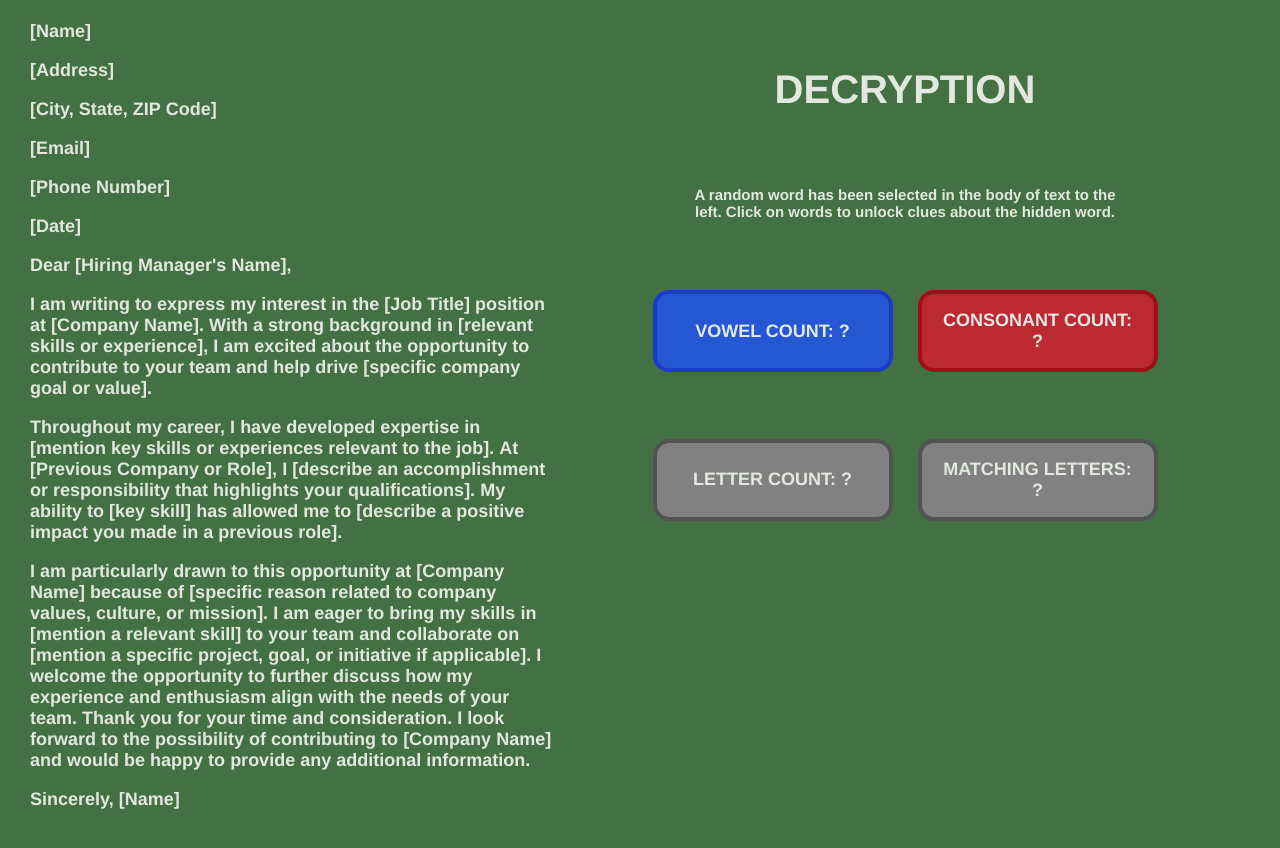
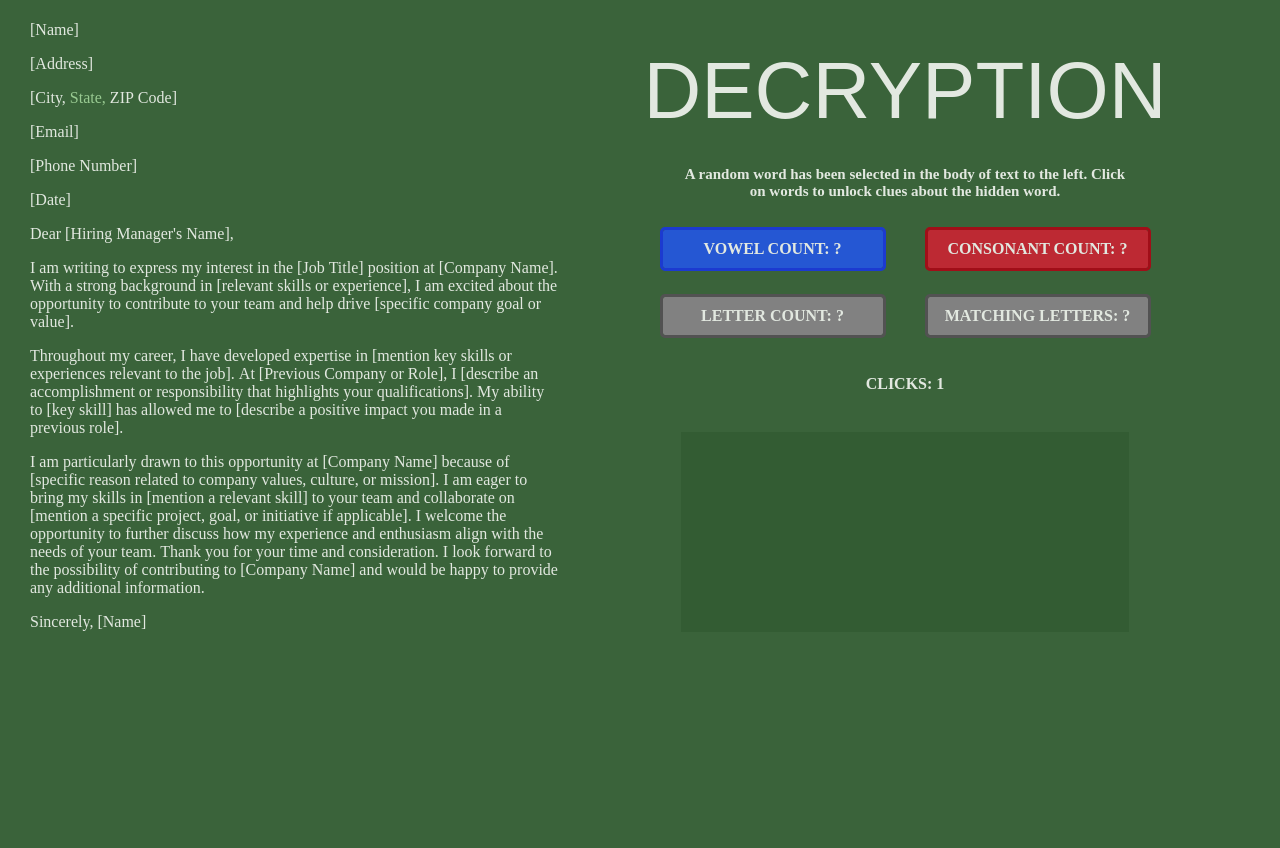
Before and after one commit to wileyquinnb/CoverLetterGame, a plain HTML site: page base.html in a window 1280 px wide. Both pictures are taken after a click on the button "State,". After the commit the page ends 800 px from the top, so only its background shows below. Drawn offline with Linux system fonts and the light colour scheme; a web font is replaced by a local one.

Commit message:
+quallife

```diff
--- a/base.html
+++ b/base.html
@@ -7,6 +7,8 @@
     <title></title>
     <link rel="stylesheet" href="page.css">
     <link rel="stylesheet" href="container.css">
+    <link rel="stylesheet" href="https://use.typekit.net/auw0gxu.css">
+    <link rel="stylesheet" href="https://use.typekit.net/auw0gxu.css">
     <script defer src="game.js"></script>
     <!-- <script defer src="audio.js"></script> -->
     <audio loop>
@@ -15,7 +17,7 @@
 </head>
 
 <body>
-    <div id=letter class="body-text">
+    <div id="letter" class="body-text">
         <div class="header">
             [Name]
             </p>
@@ -82,6 +84,9 @@
             <button id="b3" class="button-general inactive-button">LETTER COUNT: ?</button><button id="b4"
                 class="button-general inactive-button">MATCHING LETTERS: ?</button>
         </div>
+        <div class="button-card">
+            <button id="bc" class="button-general counter">CLICKS: 0</button>
+        </div>
         <!-- <div><button id="music" onClick="togglePlay()" class="button-card button-general music">TOGGLE MUSIC</button>
         </div> -->
         <div class="placeholder"></div>
--- a/container.css
+++ b/container.css
@@ -8,9 +8,9 @@
     margin-right: 80px;
     box-sizing: border-box;
     text-indent: 0px;
-    font-family:'Franklin Gothic Medium', 'Arial Narrow', Arial, sans-serif;
+    font-family:"roboto-slab", serif;
     font-size: 40px;
-    font-weight: bold;
+    font-weight: 600;
     color: rgb(226, 232, 224);
 }
 
@@ -23,6 +23,10 @@
     display: flex;
     flex-direction: row;
     justify-content: space-around;
+    font-family: "pf-fuel-decay", sans-serif;
+    font-weight: 400;
+    font-style: normal;
+    font-size: 80px;
 }
 
 .subtitle {
@@ -39,79 +43,82 @@
     display: flex;
     flex-direction: row;
     justify-content: space-around;
-    font-size: 18px;
-    font-weight: bold;
+    font-size: 16px;
+    font-weight: 600;
 }
 
 
 /* BUTTONS */
 .button-general {
     width: 200px;
-    padding: 16px;
-    border-radius: 12px;
+    padding: 10px;
+    border-radius: 2px;
     text-align: center;
 }
 
 .button1 {
     background-color: rgb(37, 87, 211);
-    outline: 4px solid rgb(28, 58, 208);
+    outline: 3px solid rgb(28, 58, 208);
 }
 .button1:hover {
-    background-color: rgb(42, 113, 190);
-    outline: 4px solid rgb(5, 26, 131);
+    background-color: rgb(26, 106, 190);
+    outline: 3px solid rgb(8, 31, 143);
     outline-offset: 0px;
 }
 
 .button2 {
     background-color: rgb(189, 41, 51);
-    outline: 4px solid rgb(161, 14, 24);
+    outline: 3px solid rgb(161, 14, 24);
 }
 .button2:hover {
     background-color: rgb(202, 63, 72);
-    outline: 4px solid rgb(119, 11, 18);
+    outline: 3px solid rgb(119, 11, 18);
     outline-offset: 0px;
 }
 
 .button3 {
     background-color: rgb(220, 161, 0);
-    outline: 4px solid rgb(173, 126, 8);
+    outline: 3px solid rgb(173, 126, 8);
 }
 .button3:hover {
     background-color: rgb(219, 171, 41);
-    outline: 4px solid rgb(135, 98, 4);
+    outline: 3px solid rgb(153, 107, 0);
     outline-offset: 0px;
 }
 
 .button4 {
     background-color: rgb(110, 5, 115);
-    outline: 4px solid rgb(75, 4, 79);
+    outline: 3px solid rgb(75, 4, 79);
 }
 .button4:hover {
     background-color: rgb(117, 30, 122);
-    outline: 4px solid rgb(45, 1, 47);
+    outline: 3px solid rgb(45, 1, 47);
     outline-offset: 0px;
 }
 
 .inactive-button {
     background-color: rgb(129, 129, 129);
-    outline: 4px solid rgb(82, 82, 82);
+    outline: 3px solid rgb(82, 82, 82);
 }
 .inactive-button:hover {
     background-color: rgb(136, 136, 136);
-    outline: 4px solid rgb(82, 82, 82);
+    outline: 3px solid rgb(82, 82, 82);
 }
 
 .music {
     background: rgb(79, 109, 79);
-    outline: 4px solid rgb(44, 81, 44);
+    outline: 3px solid rgb(44, 81, 44);
     margin: 0 auto;
 }
 .music:hover {
     background: rgb(110, 147, 110);
-    outline: 4px solid rgb(44, 81, 44);
+    outline: 3px solid rgb(44, 81, 44);
 }
 /* END BUTTONS */
 
 .placeholder {
     height: 200px;
+    width: 35vw;
+    background-color: rgb(51, 92, 51);
+    margin: 0 auto;
 }
--- a/game.js
+++ b/game.js
@@ -169,7 +169,8 @@ function addButtonClickListener(wordDetails, body, randomWord) {
 
     // Listen for click events on the body
     body.addEventListener("click", function (event) {
-        if (event.target.tagName === "BUTTON") { // Ensure the clicked element is a button
+        const letterDiv = document.getElementById("letter");
+        if (event.target.tagName === "BUTTON" && letterDiv.contains(event.target)) { // Ensure the clicked element is a button within #letter
             const clickedWord = event.target.textContent.toLowerCase(); // Get button text
             const clickedWordStripped = clickedWord.replace(/[^a-z0-9]/gi, ""); // Remove non-alphanumeric characters
             const clickedWordSet = new Set(clickedWordStripped); // Convert clicked word into a set of letters
@@ -192,8 +193,6 @@ function addButtonClickListener(wordDetails, body, randomWord) {
             if ((updatedButtons.has("b1") || updatedButtons.has("b2")) && clickedWordStripped.length === wordDetails.letterCount && !updatedButtons.has("b3")) {
                 if (b3) {
                     b3.textContent = `LETTER COUNT: ${wordDetails.letterCount}`;
-                    // b3.classList.remove("inactive-button");
-                    // b3.classList.add("button3"); // Add the class after update
                 }
                 updatedButtons.add("b3");
             }
@@ -230,3 +229,33 @@ function addButtonClickListener(wordDetails, body, randomWord) {
         }
     });
 }
+
+
+
+// Click counter
+document.addEventListener("DOMContentLoaded", function () {
+    let count = 0;
+    const button = document.getElementById("bc");
+    const letterDiv = document.getElementById("letter");
+
+    letterDiv.addEventListener("click", function (event) {
+        if (event.target.tagName === "BUTTON") {
+            count++;
+            button.textContent = `CLICKS: ${count}`;
+        }
+    });
+});
+
+
+// Change clicked word to gray
+document.addEventListener("DOMContentLoaded", function () {
+    const letterDiv = document.getElementById("letter");
+    if (letterDiv) {
+        const buttons = letterDiv.getElementsByTagName("button");
+        for (let button of buttons) {
+            button.addEventListener("click", function () {
+                button.style.color = "rgb(153, 202, 146)";
+            });
+        }
+    }
+});
--- a/page.css
+++ b/page.css
@@ -9,11 +9,11 @@ body {
     padding: 30px;
     box-sizing: border-box;
     text-indent: 0px;
-    font-family:'Franklin Gothic Medium', 'Arial Narrow', Arial, sans-serif;
-    font-size: 18px;
-    font-weight: bold;
+    font-family:"roboto-slab", serif;
+    font-size: 16px;
+    font-weight: 420; /* lol */
     color: rgb(226, 232, 224);
-    background-color: rgb(67, 113, 67);
+    background-color: rgb(58, 99, 58);
 }
 
 button {
```
Also changed, not shown: audio.js (+12 -6 lines).
